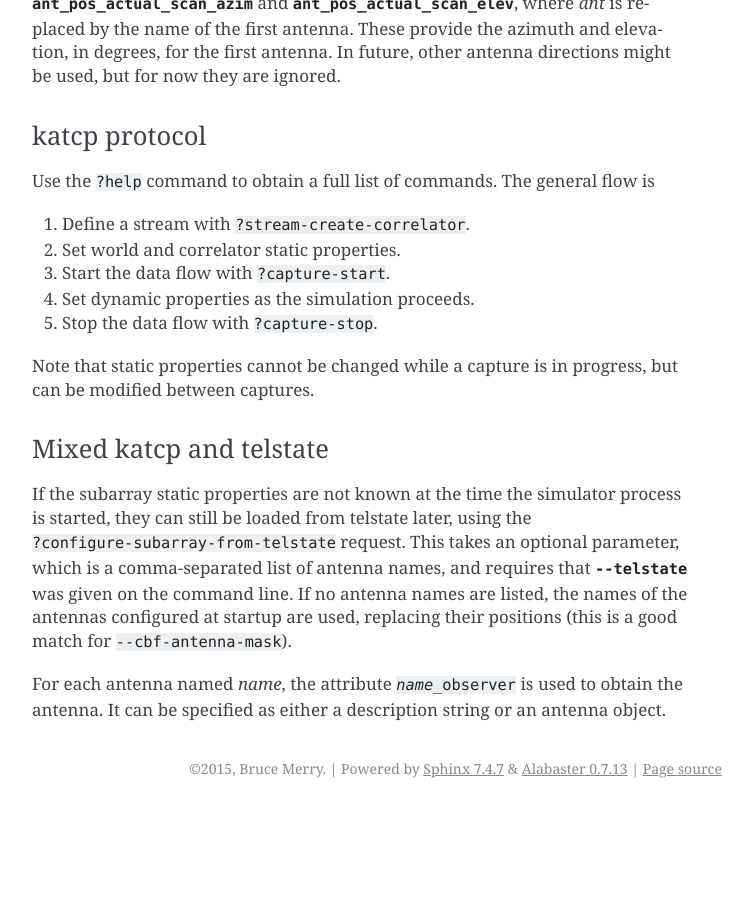
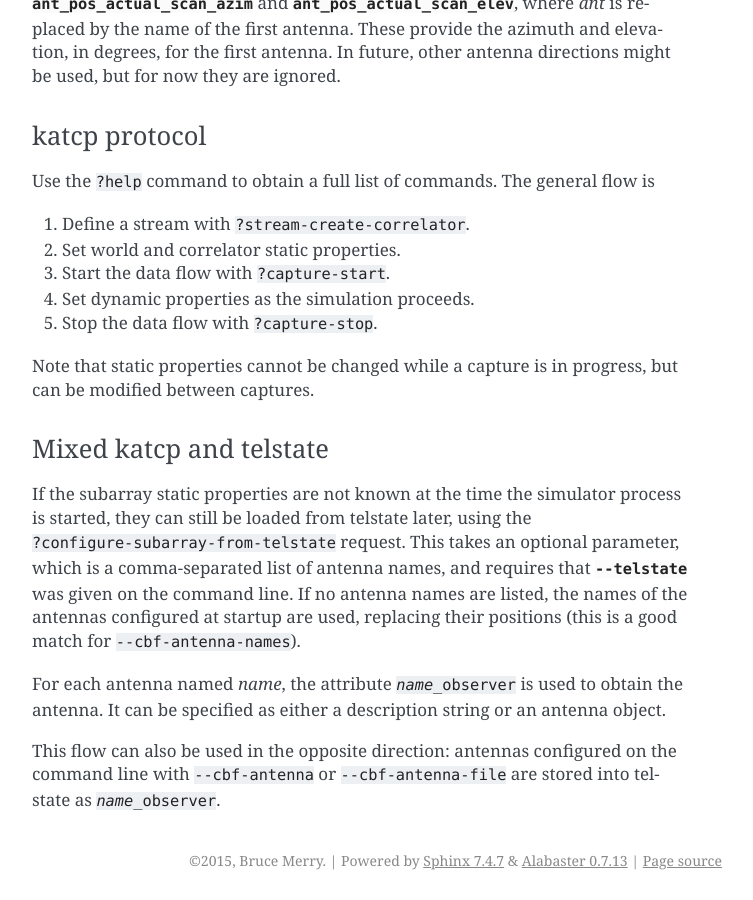
Before and after one commit to ska-sa/katcbfsim, a Sphinx documentation site: the page built from doc/about.rst, in a window 1280 px wide and 900 px high, scrolled down 3810 px. Shown: the whole window, without its empty margins (388-1141 px from the left). Built offline with Sphinx 7.4.7, drawn with Linux system fonts in a browser that asks for light colours; cross-references to code outside the pages are shown as plain code; before the commit the page ends 4618 px from its top, so only the background shows below that.

Commit message:
Push command-line antennas into telstate
This will facilitate having antenna information flow from kattelmod ->
master controller -> cbfsim -> telstate -> cal during product
configuration, so that cal doesn't need to delay getting antenna
information.

```diff
--- a/doc/about.rst
+++ b/doc/about.rst
@@ -232,8 +232,12 @@ process is started, they can still be loaded from telstate later, using the
 parameter, which is a comma-separated list of antenna names, and requires that
 :option:`--telstate` was given on the command line. If no antenna names are
 listed, the names of the antennas configured at startup are used, replacing
-their positions (this is a good match for :opt:`--cbf-antenna-mask`).
+their positions (this is a good match for :opt:`--cbf-antenna-names`).
 
 For each antenna named `name`, the attribute :samp:`{name}_observer` is used to
 obtain the antenna. It can be specified as either a description string or an
 antenna object.
+
+This flow can also be used in the opposite direction: antennas configured on
+the command line with :opt:`--cbf-antenna` or :opt:`--cbf-antenna-file` are
+stored into telstate as :samp:`{name}_observer`.
```
Also changed, not shown: 1 other file.
